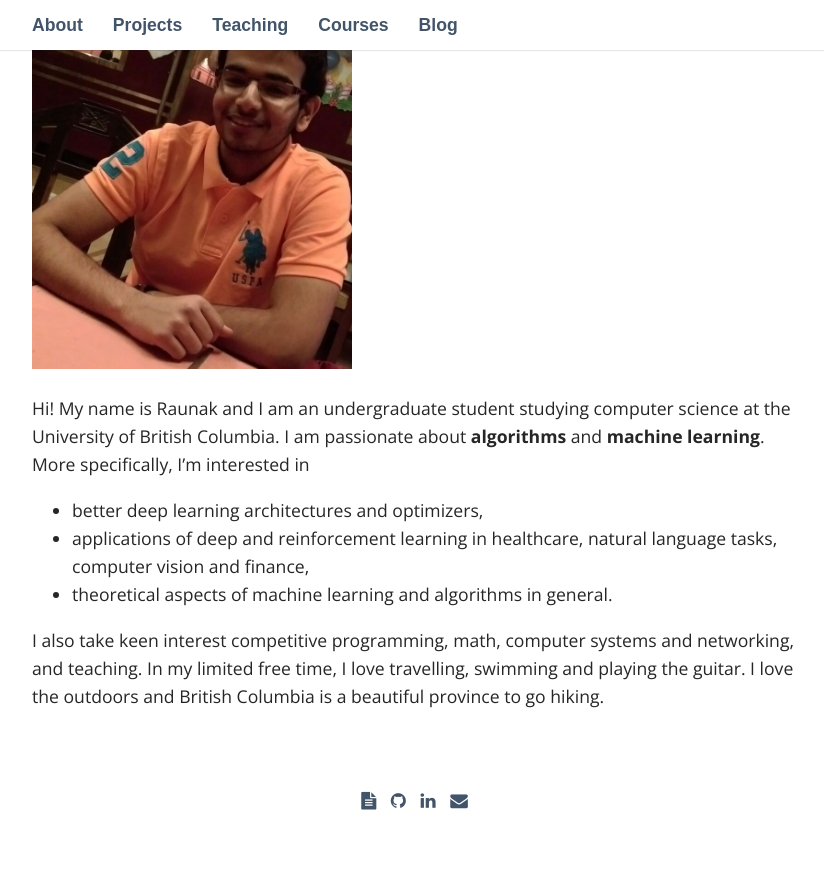
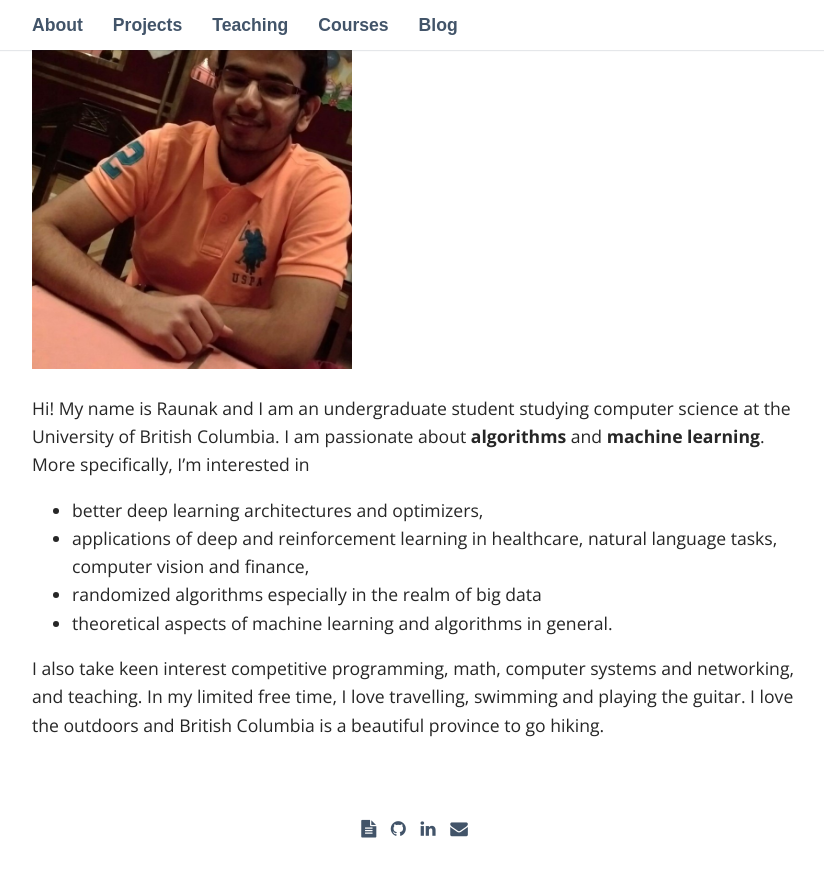
Before and after one commit to raunakkmr/raunakkmr.github.io, a Jekyll site: the page built from _pages/01_about.md, in a window 1280 px wide and 900 px high, scrolled down 552 px. Shown: the top 877 px of the window, without its empty margins (223-1047 px from the left). Built offline with Jekyll 4.4.1, drawn with Linux system fonts in a browser that asks for light colours; nearby versions of some CDN libraries; some web fonts are replaced.

Commit message:
updated interests

```diff
--- a/_pages/01_about.md
+++ b/_pages/01_about.md
@@ -12,6 +12,7 @@ science at the University of British Columbia. I am passionate about
 * better deep learning architectures and optimizers,
 * applications of deep and reinforcement learning in healthcare, natural
   language tasks, computer vision and finance,
+* randomized algorithms especially in the realm of big data
 * theoretical aspects of machine learning and algorithms in general.
 
 I also take keen interest competitive programming, math, computer systems and
```
Also changed, not shown: index.md (renamed from index.html).
